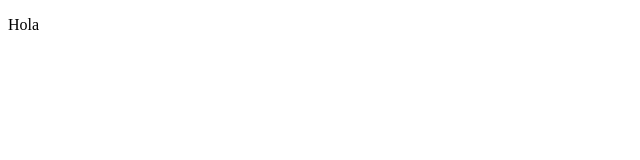
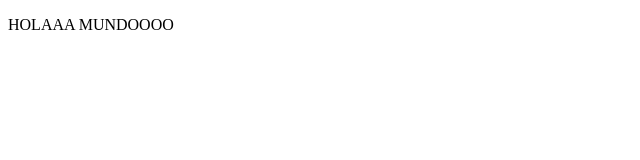
Before and after one commit to Daniel6949/proyectoDemoCursoPrework, a plain HTML site: page index.html in a window 1280 px wide. Shown: the whole page, without its empty margins (0-640 px from the left). Drawn offline with Linux system fonts and the light colour scheme.

```diff
--- a/index.html
+++ b/index.html
@@ -7,6 +7,6 @@
     <title>Document</title>
 </head>
 <body>
-    <p>Hola</p>
+    <p>HOLAAA MUNDOOOO</p>
 </body>
 </html>
```
